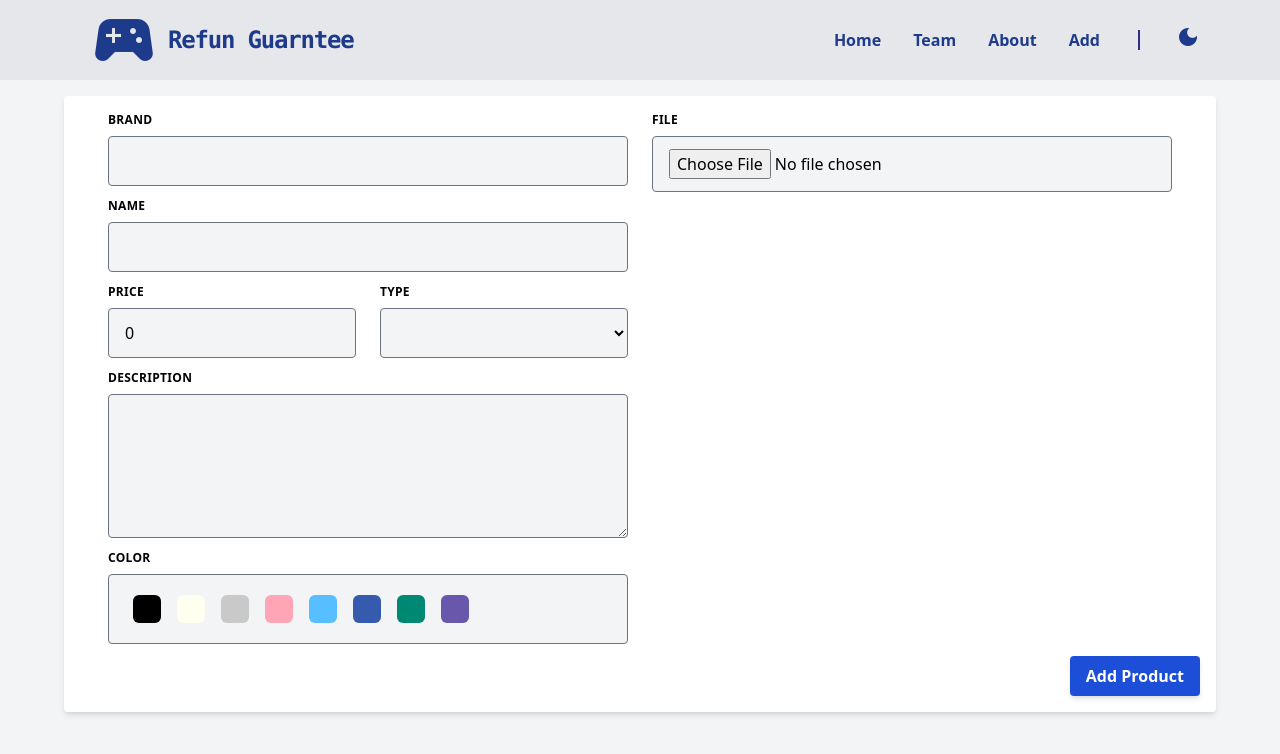
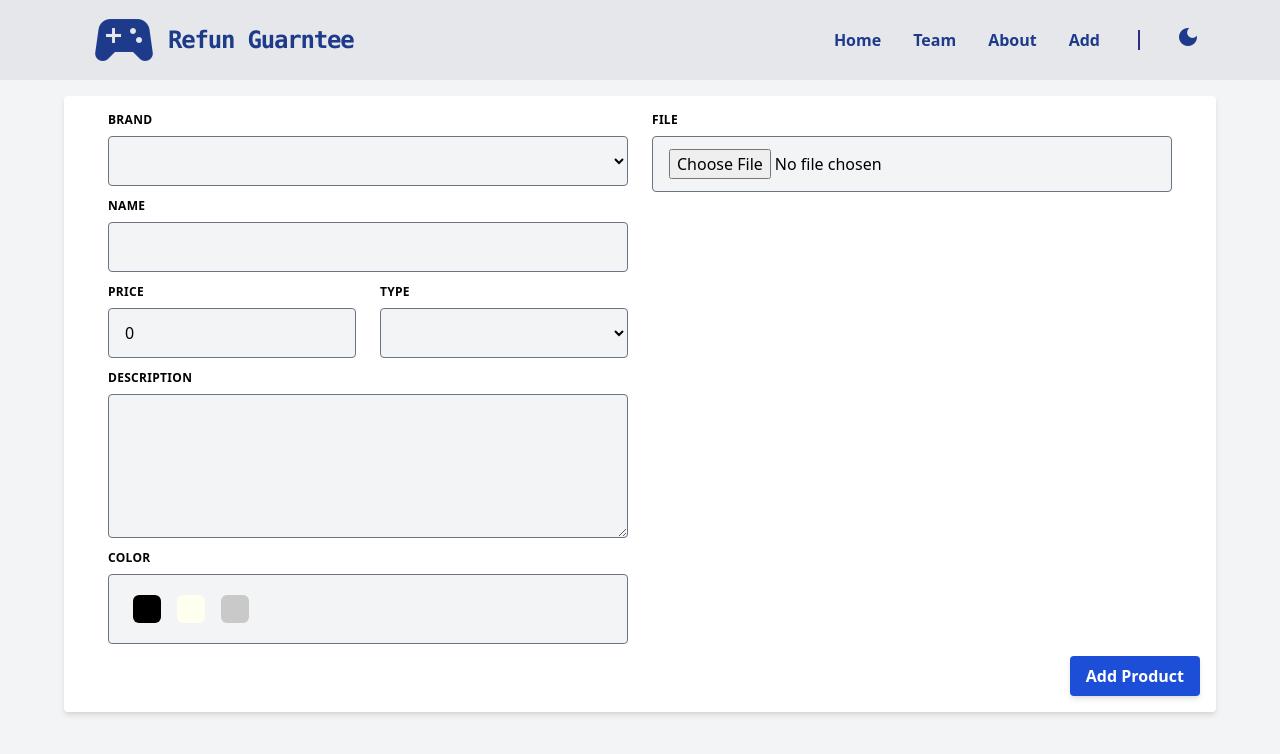
Before and after one commit to INT221-014-027-118/Front-end-Not-use, a Vue app: page /form in a window 1280 px wide. Shown: the top 754 px of the page. Built offline with nearby package versions, Linux system fonts and the light colour scheme; data requests are answered from the project's data file.

Commit message:
[Update]Form and edit mockup file

```diff
--- a/db.json
+++ b/db.json
@@ -1,5 +1,5 @@
 {
-  "product": [
+  "products": [
     {
       "brand": "Logitech",
       "type": "Headset ",
@@ -25,19 +25,33 @@
       ],
       "description": "ไดเวอร์ 50 มม. ได้ยินเสียงที่ดังและฟังชัด มาพร้อมกับ DTS HEADPHONE:X 2.0 ชุดหูฟังเดียว ครอบคลุมทุกแพลตฟอร์ม สร้างมาเพื่อความสะดวกสบายและความทนทาน",
       "id": 2
+    }
+  ],
+  "colors":[
+    {
+      "colorId": 1,
+      "colorName": "Black",
+      "hexColor": "#000000"
     },
     {
-      "brand": "",
-      "type": "",
-      "name": "",
-      "price": 0,
-      "colors": [
-        "#ffa5b5",
-        "#57bfff",
-        "#365aad"
-      ],
-      "description": "",
-      "id": 3
+      "colorId": 2,
+      "colorName": "Ivory",
+      "hexColor": "#fffff0"
+    },
+    {
+      "colorId": 3,
+      "colorName": "Gray79",
+      "hexColor": "#c9c9c9"
+    }
+  ],
+  "brands":[
+    {
+      "brandId":1,
+      "brandName":"Asus"
+    },
+    {
+      "brandId":2,
+      "brandName":"Acer"
     }
   ]
 }
--- a/src/views/Form.vue
+++ b/src/views/Form.vue
@@ -6,13 +6,9 @@
         <div>
           <div class="lg:w-full px-3 mb-6 md:mb-0">
             <label class="label-css" for="brand">Brand</label>
-            <input
-              v-model.trim="brand"
-              class="input-css"
-              id="brand"
-              type="text"
-              placeholder=""
-            />
+              <select class="input-css" id="type" v-model="brandAdd">
+                  <option v-for="brand in brands" :key="brand.brandId" :value="brand.brandName">{{brand.brandName}}</option>
+              </select>
           </div>
 
           <div class="lg:w-full px-3 mb-6 md:mb-0">
@@ -65,9 +61,9 @@
             <label class="label-css" for="previewImage">color</label>
             <div class="input-css">
               <div class="flex flex-wrap">
-                <div v-for="(color, index) in colors" :key="color.color">
+                <div v-for="(color, index) in colors" :key="color.colorId">
                   <base-color
-                    :color="color.color"
+                    :color="color.hexColor"
                     @active-color="active($event, index)"
                   />
                 </div>
@@ -119,7 +115,8 @@
 export default {
   data() {
     return {
-      brand: "",
+      brands: [],
+      brandAdd:'',
       name: "",
       price: 0,
       type: "",
@@ -127,16 +124,7 @@ export default {
       url: "http://localhost:5000/product",
       previewImage: null,
       activeClose: false,
-      colors: [
-        { active: Boolean, color: "#000000" },
-        { active: Boolean, color: "#fffff0" },
-        { active: Boolean, color: "#c9c9c9" },
-        { active: Boolean, color: "#ffa5b5" },
-        { active: Boolean, color: "#57bfff" },
-        { active: Boolean, color: "#365aad" },
-        { active: Boolean, color: "#008972" },
-        { active: Boolean, color: "#6857ab" },
-      ],
+      colors: [],
     };
   },
   methods: {
@@ -189,6 +177,18 @@ export default {
       this.colors[index].active = active;
     },
   },
+  async created() {
+        fetch('http://localhost:5000/colors')
+        .then((res) => res.json())
+        .then((data) => this.colors = data)
+        .then(()=>this.colors.forEach((color) => color['active']=false))
+        .catch((error) => console.log(error));
+
+        fetch('http://localhost:5000/brands')
+        .then((res) => res.json())
+        .then((data) => this.brands = data)
+        .catch((error) => console.log(error));
+  },
 };
 </script>
 
```
